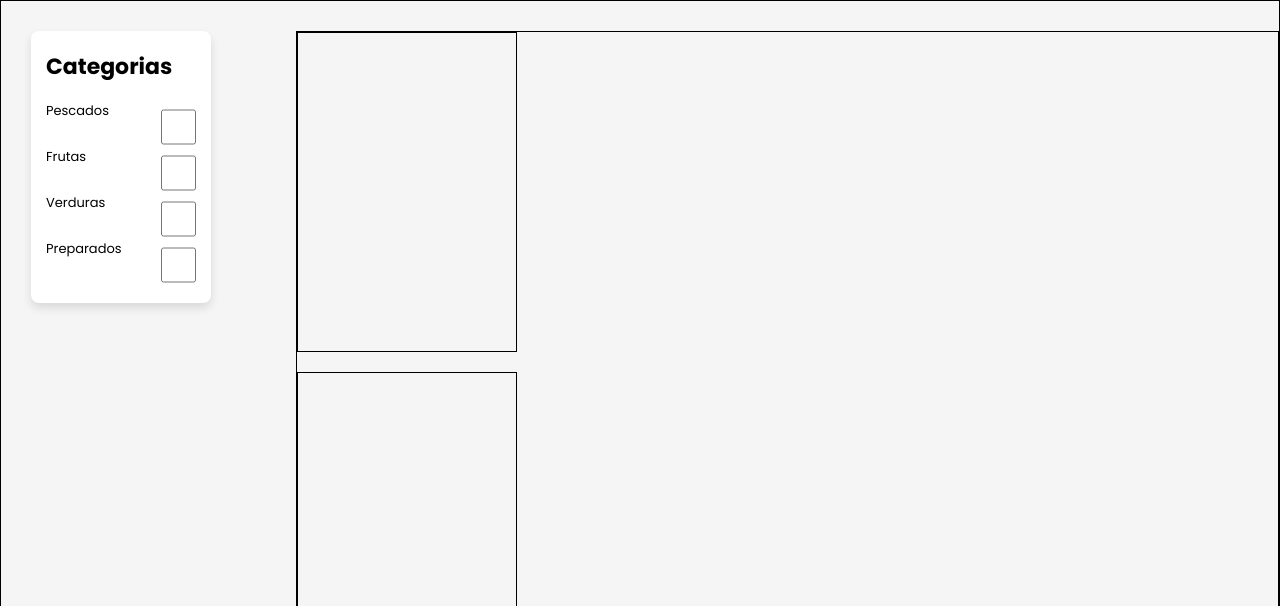
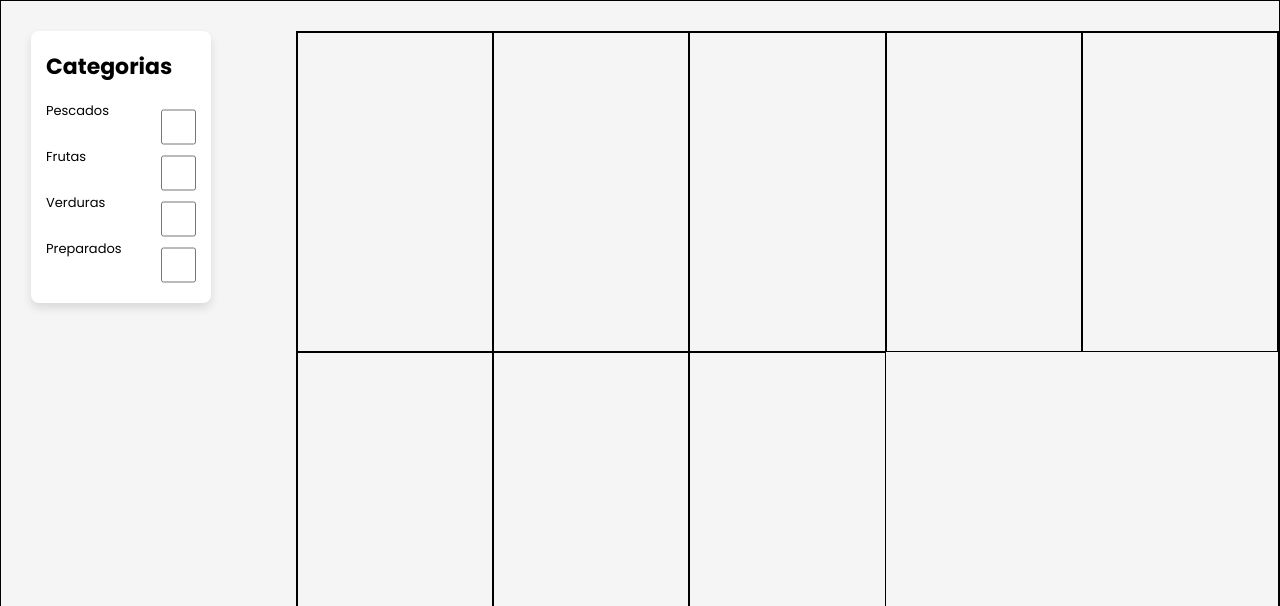
Before and after one commit to bibianabaldrich/bibianabaldrich.github.io, a plain HTML site: page Visitantes/productos.html in a window 1280 px wide. Shown: the part 194-800 px from the top of the page. Drawn offline with Linux system fonts and the light colour scheme.

Commit message:
Update estilos.css

```diff
--- a/estilos.css
+++ b/estilos.css
@@ -626,7 +626,7 @@ page productos
     border-radius: 8px;
     opacity: 1;
     display: grid;
-    grid-template-columns: 1fr 0.3fr ;
+    grid-template-columns: 1fr 0.3fr;
     grid-template-rows: 1.5fr 1fr 1fr 1fr 1fr;
 }
 
@@ -635,10 +635,6 @@ page productos
 .productos-pageproductos {
     grid-column: 2;
     grid-row: 1;
-    display: grid;
-    grid-template-columns: 1fr repeat(minmax(0,2),1fr);
-    column-gap: 3px;
-    grid-gap: 20px;
     border: 1px solid black;
     margin-top: 30px;
 }
@@ -648,11 +644,10 @@ page productos
     width: 100%;
     grid-column: 1;
     font-family: Poppins Regular;
-    font-size:13px;
-
+    font-size: 13px;
 }
 
-.checkbox-categorias{
+.checkbox-categorias {
     grid-column: 2;
 }
 
@@ -661,11 +656,22 @@ page productos
     font-size: 22px;
     grid-column-start: 1;
     grid-column-end: 3;
-    grid-row : 1;
+    grid-row: 1;
+}
+
+/* Grid para productos */
+
+.productos-pageproductos {
+    display: flex;
+    flex-flow: row wrap;
+    justify-content: flex-start;
 }
 
 .unproducto-pageproductos {
     width: 220px;
     height: 320px;
+    flex-basis: 20%;
+    position: relative;
+    padding:10px;
     border: 1px solid black;
 }
```
